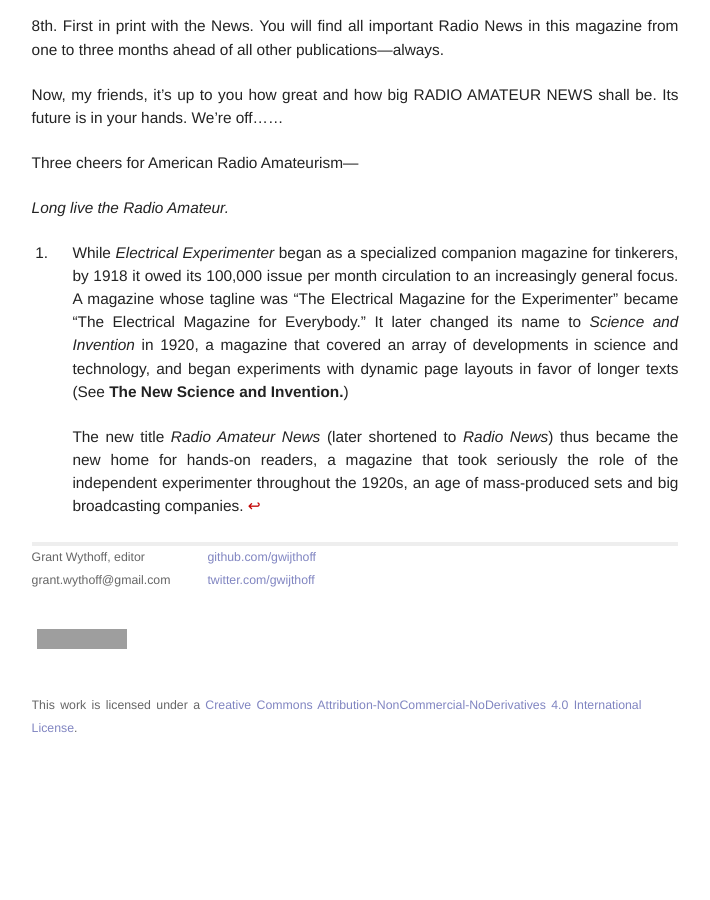
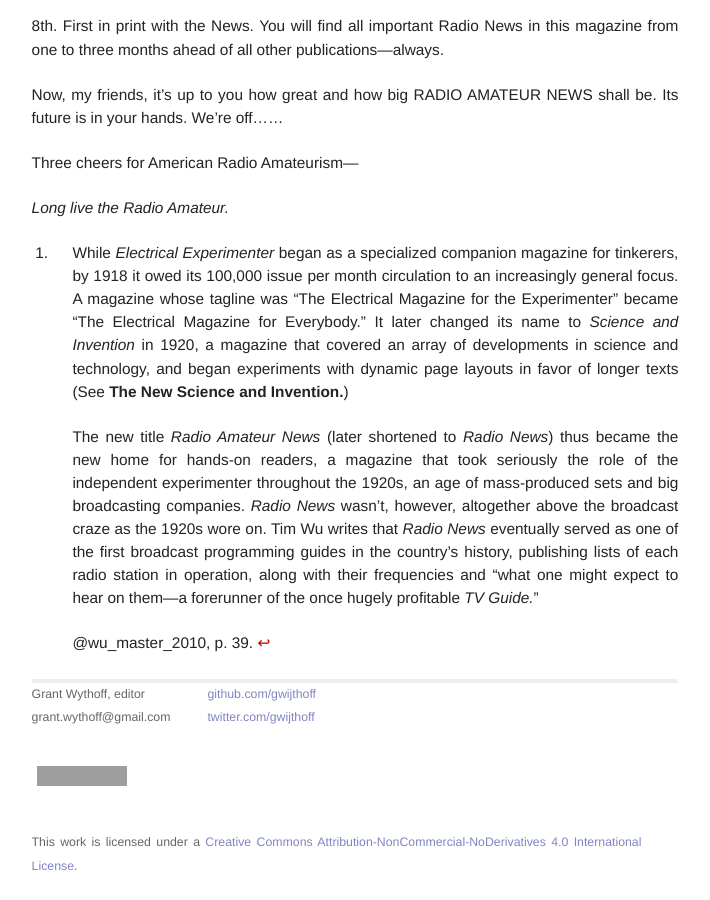
Before and after one commit to gwijthoff/perversity_of_things, a Jekyll site: the page built from 191907_why_radio_news.md, in a window 1280 px wide and 900 px high, scrolled down 1829 px. Shown: the whole window, without its empty margins (260-970 px from the left). Built offline with Jekyll 4.4.1, drawn with Linux system fonts in a browser that asks for light colours; before the commit the page ends 2591 px from its top, so only the background shows below that; grey boxes are pictures that could not be loaded.

Commit message:
footnote <--> intro moves

```diff
--- a/191907_why_radio_news.md
+++ b/191907_why_radio_news.md
@@ -50,4 +50,6 @@
 
 [^wran]: While *Electrical Experimenter* began as a specialized companion magazine for tinkerers, by 1918 it owed its 100,000 issue per month circulation to an increasingly general focus.  A magazine whose tagline was "The Electrical Magazine for the Experimenter" became "The Electrical Magazine for Everybody."  It later changed its name to *Science and Invention* in 1920, a magazine that covered an array of developments in science and technology, and began experiments with dynamic page layouts in favor of longer texts (See **The New Science and Invention.**)
 
-    The new title *Radio Amateur News* (later shortened to *Radio News*) thus became the new home for hands-on readers, a magazine that took seriously the role of the independent experimenter throughout the 1920s, an age of mass-produced sets and big broadcasting companies.
+    The new title *Radio Amateur News* (later shortened to *Radio News*) thus became the new home for hands-on readers, a magazine that took seriously the role of the independent experimenter throughout the 1920s, an age of mass-produced sets and big broadcasting companies.  *Radio News* wasn't, however, altogether above the broadcast craze as the 1920s wore on.  Tim Wu writes that *Radio News* eventually served as one of the first broadcast programming guides in the country's history, publishing lists of each radio station in operation, along with their frequencies and "what one might expect to hear on them---a forerunner of the once hugely profitable *TV Guide.*"
+
+    @wu_master_2010, p. 39.
```
Also changed, not shown: 190905_signaling_to_mars.md (+1 -1 lines), 191001_roberts_wireless_bill.md (+4 -4 lines), 192200_radio_for_all.md (+1 -1 lines), 192707_wired_versus_space_radio.md (+1 -1 lines).
